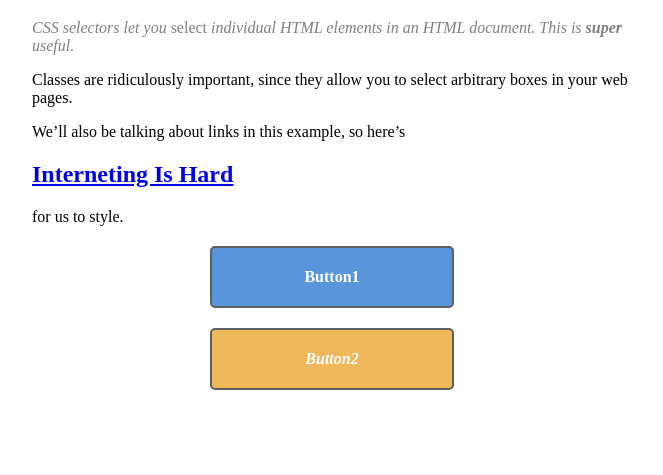
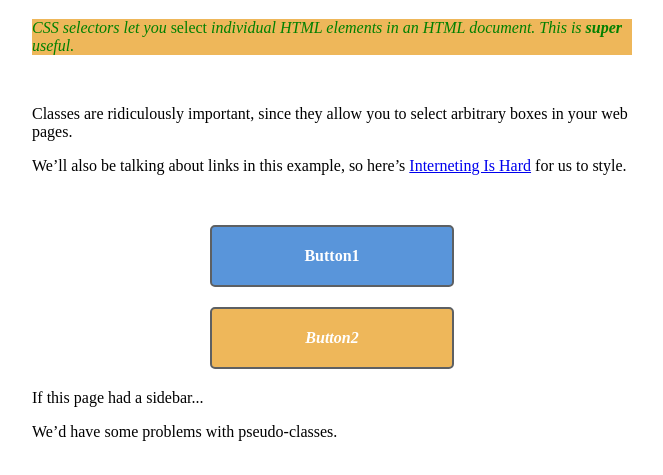
Before and after one commit to mumtazmaqsood/CSSExamples, a plain HTML site: page cssselector/index.html in a window 1280 px wide. Shown: the part 61-536 px from the top of the page, without its empty margins (308-971 px from the left). Drawn offline with Linux system fonts and the light colour scheme.

Commit message:
add pseudo class code

```diff
--- a/cssselector/index.html
+++ b/cssselector/index.html
@@ -18,7 +18,7 @@
        arbitrary boxes in your web pages.</p>
 
     <p>We’ll also be talking about links in this example, so here’s
-       <a href='https://google.com'><h2>Interneting Is Hard</h2></a> for us to
+       <a href='https://google.com'>Interneting Is Hard</a> for us to
        style.</p>
 
     <!--<div class= 'button'>Button One</div>
@@ -26,6 +26,11 @@
 
     <a class = 'button' href="nowwhere.html">Button1</a>
     <a class = 'button call-to-action' href="nowwhere.html">Button2</a>
+
+    <div class='sidebar'>
+            <p>If this page had a sidebar...</p>
+            <p>We’d have some problems with pseudo-classes.</p>
+    </div>
 </div>
 </body>
 </html>
--- a/cssselector/selector.css
+++ b/cssselector/selector.css
@@ -92,3 +92,17 @@ a:active {
 .call-to-action:visited:active{
     background-color: #EEB75A;     /* Yellow */
 }
+
+/*this select last paragh and make bottom margin 50px
+.page > will define its scope only in page class , otherwise its scope will global*/
+.page > p:last-of-type {
+    margin-bottom: 50px;
+}
+
+/*select first paragraph , make bottom margin and change its color, bgcolor*/
+.page > p:first-of-type {
+    margin-bottom: 50px;
+    color: green;
+    background-color: #EEB75A;
+
+}
```
